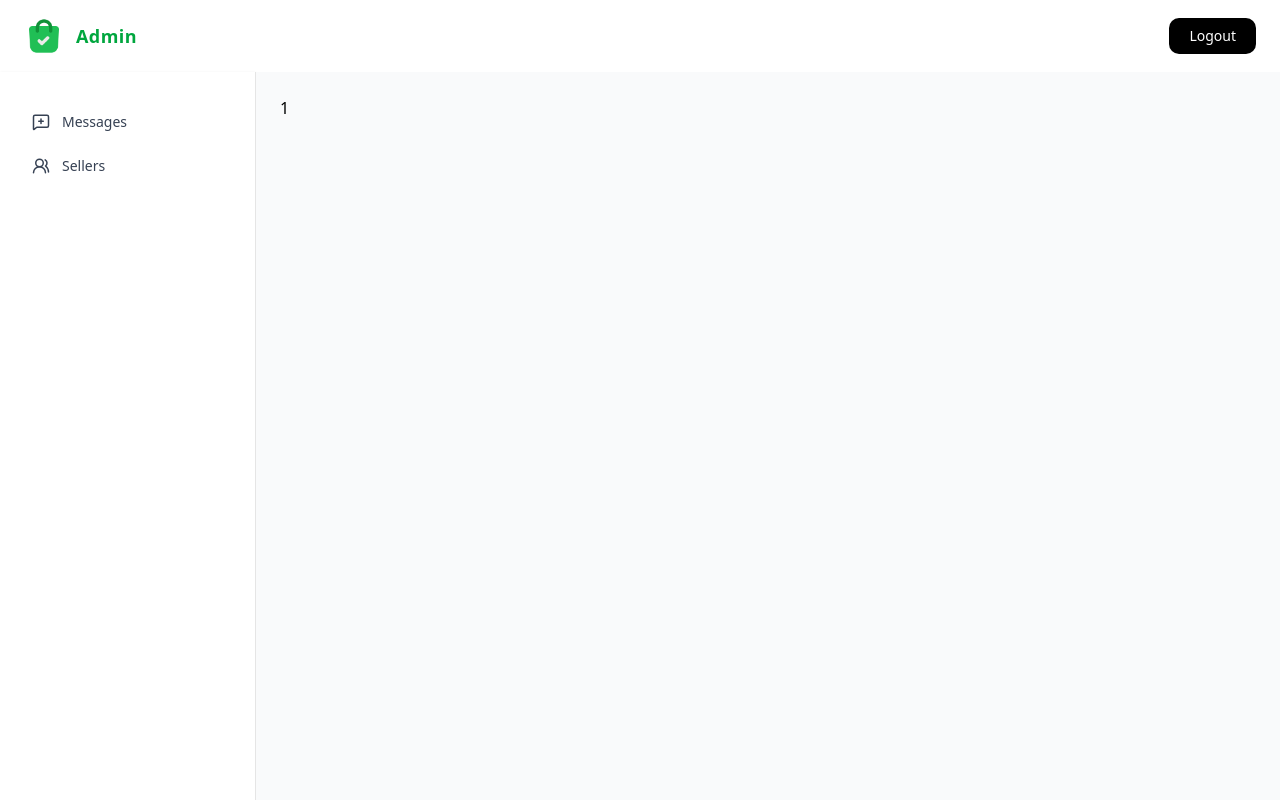
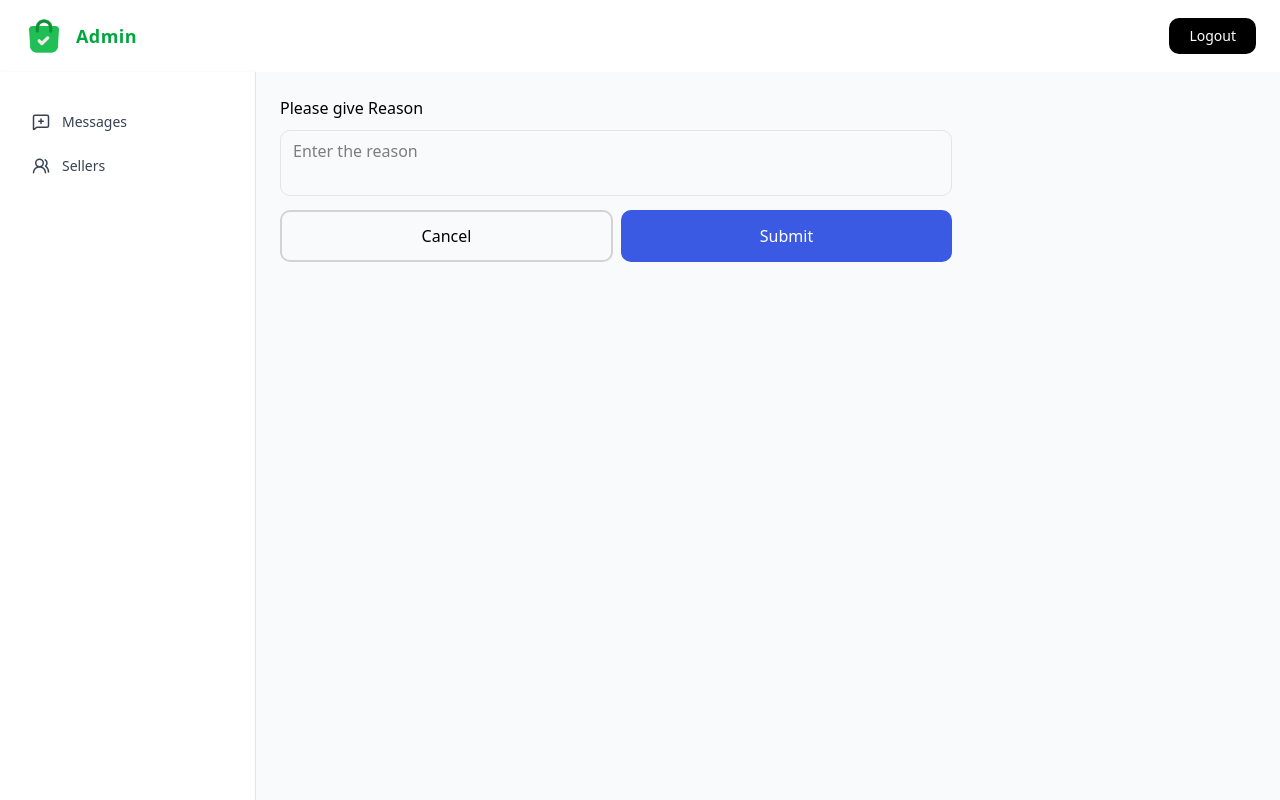
Before and after one commit to Somnath6Das/shoply-nextjs-nextauth-mongodb, a Next.js app: page /admin/dashboard/reject/1 in a window 1280 px wide. Built offline with nearby package versions, Linux system fonts and the light colour scheme.

Commit message:
admin-reject-action

```diff
--- a/app/admin/dashboard/reject/[id]/page.tsx
+++ b/app/admin/dashboard/reject/[id]/page.tsx
@@ -1,11 +1,14 @@
 "use client";
 
 import { FormState, RejectMessage } from "@/app/actions/admin";
+import Form from "next/form";
 import { useParams } from "next/navigation";
 import { useActionState } from "react";
+import { useRouter } from "next/navigation";
 
 export default function Reject() {
   const params = useParams();
+  const router = useRouter();
   const initialState: FormState = {
     errors: {},
   };
@@ -16,5 +19,49 @@ export default function Reject() {
     initialState
   );
 
-  return <div>{params.id}</div>;
+  return (
+    <Form action={formAction}>
+      <div className="space-y-2.5 mb-2">
+        <label className="block text-sm sm:text-base font-medium">
+          Please give Reason
+        </label>
+        <textarea
+          name="reason"
+          placeholder="Enter the reason"
+          rows={2}
+          className="w-2xl border rounded-lg px-3 py-2 text-sm sm:text-base focus:outline-none focus:ring-2 focus:ring-[#5472f7] resize-none"
+        />
+        {state.errors.reason && (
+          <p className="text-red-500 text-sm">{state.errors.reason}</p>
+        )}
+      </div>
+      <div className="flex w-2xl space-x-2">
+        <button
+          onClick={() => router.back()}
+          disabled={isPending}
+          className="w-full  text-black py-2 sm:py-3 rounded-lg transition text-sm sm:text-base font-medium hover:bg-[#efefef] border-2 border-[#d4d3d3] hover:border-[#efefef]"
+        >
+          Cancel
+        </button>
+        <button
+          type="submit"
+          disabled={isPending}
+          className="w-full bg-[#3b5ae4] text-white py-2 sm:py-3 rounded-lg transition text-sm sm:text-base font-medium hover:bg-[#1033cf]"
+        >
+          Submit
+        </button>
+      </div>
+
+      {state.success && (
+        <p className="flex justify-center text-green-500 font-medium">
+          {state.success}
+        </p>
+      )}
+      {state.error && (
+        <p className="flex justify-center text-red-500 font-medium">
+          {state.error}
+        </p>
+      )}
+    </Form>
+  );
 }
```
